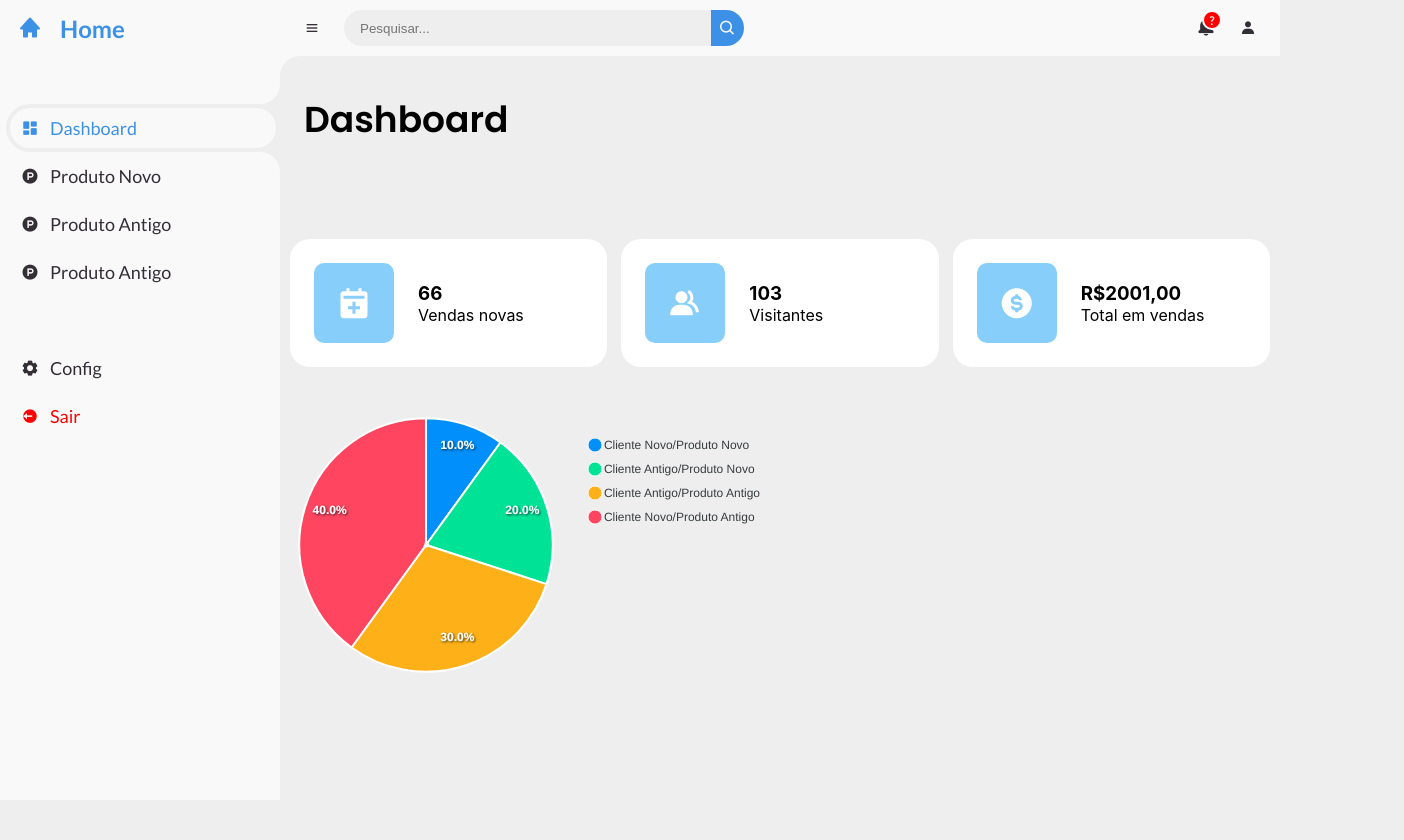
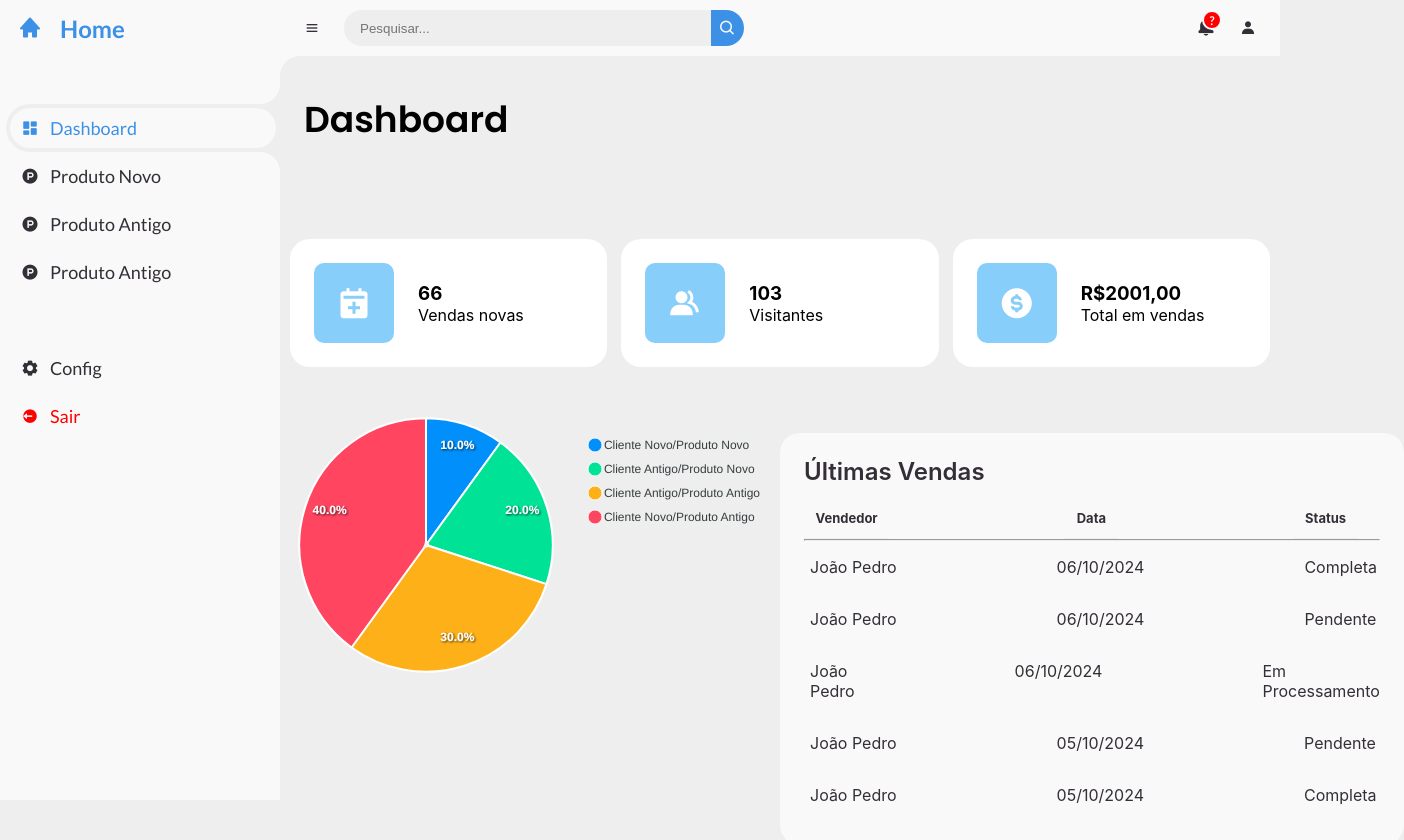
Before and after one commit to Code-Lotus/api3-frontend, a React (Create React App) app: page / in a window 1280 px wide. Shown: the top 840 px of the page, 1404 px wide, since content can reach past the window. Before the commit the page ends 800 px from the top, so only its background shows below. Built offline with nearby package versions, Linux system fonts and the light colour scheme.

Commit message:
Tabela Histórico
adição da parte visual da tabela histórico

```diff
--- /dev/null
+++ b/src/components/historico/historico.module.scss
@@ -0,0 +1,80 @@
+#content .main .dateTable {
+	display: flex;
+	flex-wrap: wrap;
+	grid-gap: 24px;
+	margin-top: 24px;
+	width: 100%;
+	color: var(--dark);
+}
+#content .main .dateTable > div {
+	border-radius: 20px;
+	background: var(--light);
+	padding: 24px;
+	overflow-x: auto;
+}
+#content .main .dateTable .head {
+	display: flex;
+	align-items: center;
+	grid-gap: 16px;
+	margin-bottom: 24px;
+}
+#content .main .dateTable .head h3 {
+	margin-right: auto;
+	font-size: 24px;
+	font-weight: 600;
+}
+#content .main .dateTable .head .bx {
+	cursor: pointer;
+}
+
+#content .main .dateTable .order {
+	flex-grow: 1;
+	flex-basis: 500px;
+}
+#content .main .dateTable .order table {
+    display: flex;
+    justify-content: space-between;
+    flex-direction: column;
+	width: 100%;
+	border-collapse: collapse;
+
+}
+#content .main .dateTable .order table th {
+    padding: 0% 2% 2% 2%;
+    padding-bottom: 12px;
+    font-size: 13px;
+    text-align: left;
+    border-bottom: 1px solid var(--grey);
+    display: flex;
+    gap: 5rem;
+    // flex-direction: row;
+
+}
+
+#content .main .dateTable .order table td {
+	padding: 16px 0;
+}
+
+#content .main .dateTable .order table tr td:first-child {
+	display: flex;
+	align-items: center;
+	grid-gap: 12px;
+	padding-left: 6px;
+
+}
+
+
+#content .main .dateTable .order table tbody tr{
+    display: flex;
+    gap: 10rem;
+}
+
+#content .main .dateTable .order table thead tr{
+    display: flex;
+    gap: 11rem;
+
+}
+
+#content .main .dateTable .order table tbody tr:hover {
+	background: var(--grey);
+}
--- /dev/null
+++ b/src/components/historico/index.tsx
@@ -0,0 +1,69 @@
+import Style from './historico.module.scss';
+
+export default function Historico() {
+    return (
+        <div id={Style.content}>
+            <div className={Style.main}>
+                <div className={Style.dateTable}>
+                    <div className={Style.order}>
+                        <div className={Style.head}>
+                            <h3>Últimas Vendas</h3>
+                        </div>
+                        <table>
+                            <thead>
+                                <tr>
+                                    <th>Vendedor</th>
+                                    <th>Data</th>
+                                    <th>Status</th>
+                                </tr>
+                                <hr/>
+                            </thead>
+                            <tbody>
+                                <tr>
+                                    <td>
+                                        {/* <img src="img/avatar.png"> */}
+                                        <p>João Pedro</p>
+                                    </td>
+                                    <td>06/10/2024</td>
+                                    <td><span className={Style.statusCompleted}>Completa</span></td>
+                                </tr>
+                                <tr>
+                                    <td>
+                                        {/* <img src="img/avatar.png"> */}
+                                        <p>João Pedro</p>
+                                    </td>
+                                    <td>06/10/2024</td>
+                                    <td><span className={Style.statusPending}>Pendente</span></td>
+                                </tr>
+                                <tr>
+                                    <td>
+                                        {/* <img src="img/avatar.png"> */}
+                                        <p>João Pedro</p>
+                                    </td>
+                                    <td>06/10/2024</td>
+                                    <td><span className={Style.statusProcess}>Em Processamento</span></td>
+                                </tr>
+                                <tr>
+                                    <td>
+                                        {/* <img src="img/avatar.png"> */}
+                                        <p>João Pedro</p>
+                                    </td>
+                                    <td>05/10/2024</td>
+                                    <td><span className={Style.statusPending}>Pendente</span></td>
+                                </tr>
+                                <tr>
+                                    <td>
+                                        {/* <img src="img/avatar.png"> */}
+                                        <p>João Pedro</p>
+                                    </td>
+                                    <td>05/10/2024</td>
+                                    <td><span className={Style.statusCompleted}>Completa</span></td>
+                                </tr>
+                            </tbody>
+                        </table>
+                    </div>
+                </div>
+            </div>
+        </div>
+    );
+}
--- a/src/pages/Vendedor/dashboardVendedor/dashboardVendedor.module.scss
+++ b/src/pages/Vendedor/dashboardVendedor/dashboardVendedor.module.scss
@@ -30,4 +30,6 @@
 
 .grafico{
     margin-top: 2rem;
+	display: flex;
+	justify-content: space-around;
 }
--- a/src/pages/Vendedor/dashboardVendedor/dashboardVendedor.tsx
+++ b/src/pages/Vendedor/dashboardVendedor/dashboardVendedor.tsx
@@ -1,5 +1,6 @@
 import Pizza from "../../../components/graficos/pie";
 import Grid from "../../../components/grid";
+import Historico from "../../../components/historico";
 import Navbar from "../../../components/navbar";
 import Sidebar from "../../../components/sidebar";
 import Style from "./dashboardVendedor.module.scss";
@@ -16,6 +17,7 @@ export default function DashboardVendedor(){
         <Grid />
         <section className={Style.grafico}>
           <Pizza valores={[10,20,30,40]} legenda={['Cliente Novo/Produto Novo', 'Cliente Antigo/Produto Novo', 'Cliente Antigo/Produto Antigo', 'Cliente Novo/Produto Antigo']} />
+          <Historico/>
         </section>
       </div>
     </>
```
